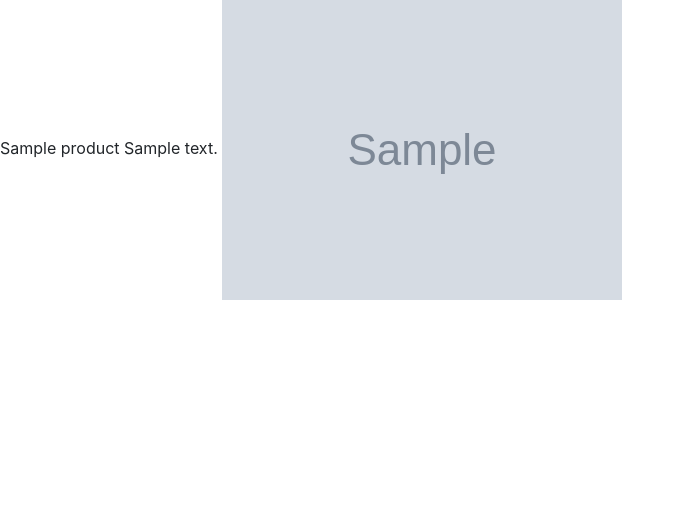
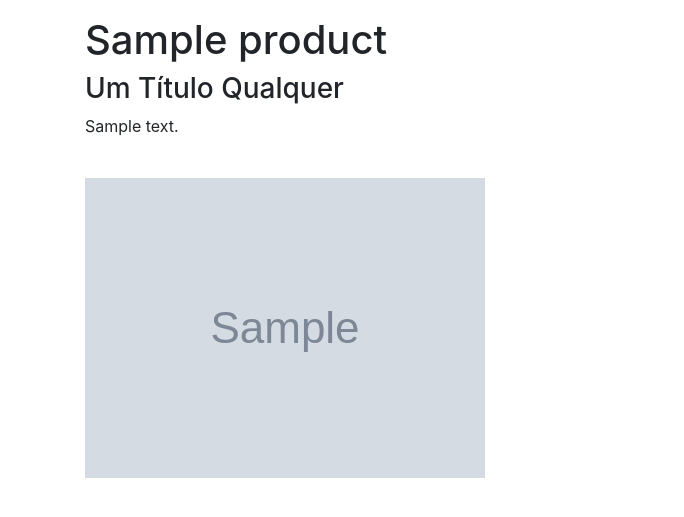
Before and after one commit to Raphal-Mazini/Ecommerce-Django, a Django app: a page that uses template/products/detail.html in a window 1280 px wide. Shown: the part 56-573 px from the top of the page, without its empty margins (0-684 px from the left). Run offline with Django 5.2, Linux system fonts and the light colour scheme; tables that the repository leaves empty hold one stand-in row (values such as "Sample post"); grey boxes marked "Sample" are stand-in pictures; some libraries are stand-ins or nearby versions.

Commit message:
Projeto E-Commerce Django create: products/migrations/0006_product_timestamp_alter_product_slug.py and update: products/models.py & template/products/detail.html & template/products/snippets/card.html

```diff
--- a/products/models.py
+++ b/products/models.py
@@ -38,6 +38,7 @@ class Product(models.Model): #product_category
     image       = models.FileField(upload_to = 'products/', null = True, blank = True)
     featured    = models.BooleanField(default = False)
     active      = models.BooleanField(default = True)
+    timestamp   = models.DateTimeField(auto_now_add = True)
 
     objects = ProductManager()
 
--- a/template/products/detail.html
+++ b/template/products/detail.html
@@ -1,9 +1,18 @@
 {% extends "base.html" %}
 
 {% block content %}
-    {{ object.title }}
-    {{ object.description }}
-    {% if object.image %}
-        <img src='{{ object.image.url }}' class='img-fluid'/>
-    {% endif %}
+<div class='container mt-3'>
+    <div class='row'>
+        <div class='col'>
+            <h1>{{ object.title }}</h1>
+            <!-- {{ object.timestamp|timesince }} atrás <br/> -->
+            <h3>{{ "Um título qualquer"|title }}</h3>
+            {{ object.description|linebreaks }} <br/>
+            {% if object.image %}
+                <img src='{{ object.image.url }}' class='img-fluid'/>
+            {% endif %}
+        </div>
+    </div>
+</div>
+<div class='mb-5'></div>
 {% endblock content %}
--- a/template/products/snippets/card.html
+++ b/template/products/snippets/card.html
@@ -8,7 +8,7 @@
 
     <div class="card-body">
         <h5 class="card-title">{{ instance.title }}</h5>
-            <p class="card-text">Um breve exemplo de texto para complementar o título do cartão e compor a maior parte do seu conteúdo.</p>
+            <p class="card-text">{{ instance.description|truncatewords:14}}</p>
         <a href="{{ instance.get_absolute_url }}" class="btn btn-primary">Detalhes</a>
         <a href="{% url 'products:detail' slug=instance.slug %}" class="btn btn-warning">Atalho para a URL</a>
     </div>
```
Also changed, not shown: products/migrations/0006_product_timestamp_alter_product_slug.py (added).
